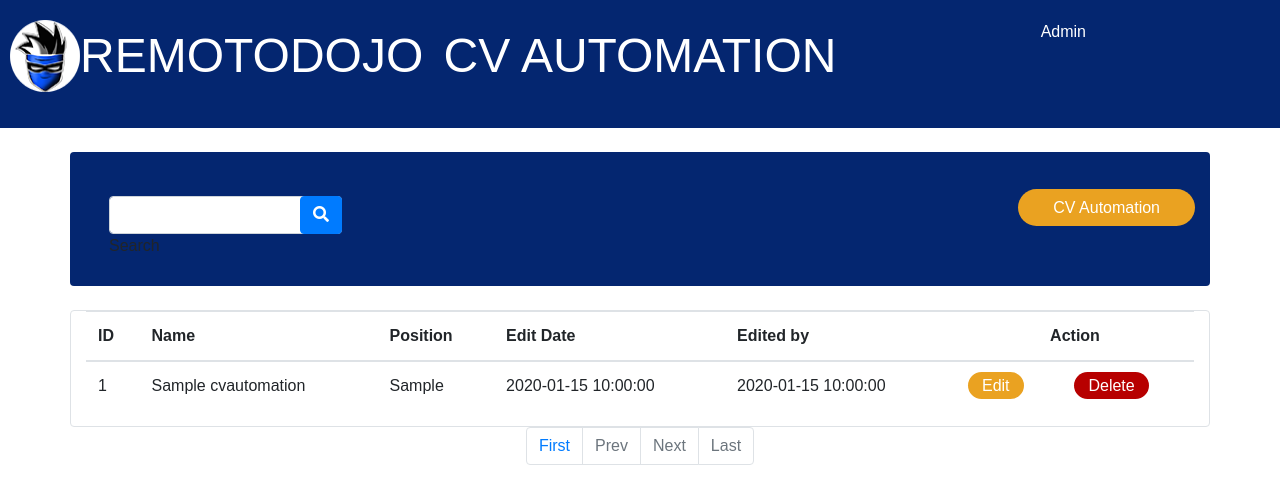
After one commit to mantoy2k13/cvautomation, a PHP site: page /page/page.php in a window 1280 px wide. The commit adds this page. Shown: the top 504 px of the page. Run offline with PHP 8.4, Linux system fonts and the light colour scheme; tables that the repository leaves empty or names only in its code hold one stand-in row (values such as "Sample post"); some libraries are stand-ins or nearby versions.

Commit message:
first done about working experience edit looping

```diff
--- /dev/null
+++ b/css/admin.css
@@ -0,0 +1,37 @@
+*{
+    font-family: 'Montserrat', sans-serif;
+
+}
+.bg-blue{
+    background-color: #042670;
+    padding:20px;
+}
+.threerem{
+    font-size:3rem;
+}
+
+button#search-button {
+    position: absolute;
+    right: 0;
+    overflow: hidden;
+}
+
+a.edit-data {
+    background-color: #EAA221;
+    padding: 5px 14px;
+    border-radius: 35px;
+    color: #ffffff;
+}
+a.delete-data {
+    background-color:#B70000;
+    padding: 5px 14px;
+    border-radius: 35px;
+    color:#fff;
+}
+
+a#cv-convert {
+    background-color: #EAA221;
+    padding: 10px 35px;
+    border-radius: 50px;
+    color: #ffffff;
+}
--- /dev/null
+++ b/page/page.php
@@ -0,0 +1,184 @@
+<?php
+
+$servername  = 'localhost';
+$username    = 'root';
+$password    =  '';
+$dbname      = 'cvautomation';
+$conn = new mysqli($servername, $username, $password ,$dbname);
+    // Check connection
+if ($conn -> connect_errno) {
+        echo "Failed to connect to MySQL: " . $conn -> connect_error;
+        exit();
+}
+?>
+<?php
+$pageno = (isset($_GET['pageno'])) ? $_GET['pageno'] : 1;
+
+$no_of_records_per_page = 5;
+$offset = ($pageno-1) * $no_of_records_per_page;
+
+    $total_pages_sql = "SELECT COUNT(*) FROM cvautomation";
+    $result = mysqli_query($conn,$total_pages_sql);
+    $total_rows = mysqli_fetch_array($result)[0];
+    $total_pages = ceil($total_rows / $no_of_records_per_page);
+
+if(isset($_POST['submit'])){
+    $search = trim($_POST['search']);
+    $total_pages_sql = "SELECT COUNT(*) FROM cvautomation WHERE `name` LIKE '%".$search."%' ";
+    $result = mysqli_query($conn,$total_pages_sql);
+    $total_rows = mysqli_fetch_array($result)[0];
+    $total_pages = ceil($total_rows / $no_of_records_per_page);
+    $sql = "SELECT * FROM cvautomation  WHERE `name` LIKE '%".$search."%'";
+}
+else{
+    $sql = "SELECT * FROM cvautomation LIMIT $offset, $no_of_records_per_page";
+}
+$res_data = mysqli_query($conn,$sql);
+$data = [];
+if(mysqli_num_rows($res_data) > 0 ){
+    while($row = mysqli_fetch_assoc($res_data)){
+        $data[] = $row;
+    }
+}
+
+
+
+
+    // echo $row['name'];
+    mysqli_close($conn);
+
+?>
+<!DOCTYPE html>
+<html>
+<head>
+    <title>CV pagination</title>
+    <!-- Bootstrap CDN -->
+    <link rel="stylesheet" href="../css/admin.css">
+    <link rel="stylesheet" href="https://pro.fontawesome.com/releases/v5.10.0/css/all.css" integrity="sha384-AYmEC3Yw5cVb3ZcuHtOA93w35dYTsvhLPVnYs9eStHfGJvOvKxVfELGroGkvsg+p" crossorigin="anonymous"/>
+    <link rel="preconnect" href="https://fonts.googleapis.com">
+    <link rel="preconnect" href="https://fonts.gstatic.com" crossorigin>
+    <link href="https://fonts.googleapis.com/css2?family=Roboto+Condensed&display=swap" rel="stylesheet">
+    <link rel="stylesheet" href="../css/bootstrap.css">
+    <script src="../js/bootstrap.min.js"></script>
+    <script src="../js/jquery-3.6.0.min.js"></script>
+
+</head>
+<body>
+    <?php
+        // echo '<pre>';
+        //     print_r($data);
+        // echo '</pre>';
+    ?>
+    <div class="row bg-blue">
+        <div class="col-lg-4">
+            <div class="d-flex justify-content-center">
+                <img src="../img/header-mask.png"  alt=""><span class="text-white  threerem"> REMOTODOJO</span>
+            </div>
+        </div>
+        <div class="col-lg-4">
+            <div class="d-flex justify-content-center">
+                <p class="text-white  threerem">CV AUTOMATION</p>
+            </div>
+        </div>
+        <div class="col-lg-4">
+            <div class="d-flex justify-content-center">
+                <p class="text-white">Admin</p>
+            </div>
+        </div>
+    </div>
+     <!-- end row background blue header-->
+    <div class="row mt-4">
+        <div class="container bg-blue rounded">
+            <div class="d-flex justify-content-between">
+                <div class="pl-4 pt-4">
+                    <form action="" method="POST">
+                        <div class="input-group">
+                            <div class="form-outline rounded">
+                                <input  id="search-input" type="search" name="search" id="form1" class="form-control" />
+                                <label class="form-label" for="form1">Search</label>
+                            </div>
+                            <button id="search-button" type="submit" name="submit" class="btn btn-primary">
+                                <i class="fas fa-search"></i>
+                            </button>
+                        </div>
+                    </form>
+                </div>
+                <div class="pl-4 pt-4">
+                    <a href="../index.php?id=0" id="cv-convert" class="" target="_blank">CV Automation</a>
+                </div>
+            </div>
+        </div>
+    </div>
+    <div class="row mt-4">
+        <div class="container border rounded">
+            <table class="table">
+            <thead>
+                <tr>
+                <th>ID</th>
+                <th>Name</th>
+                <th>Position</th>
+                <th>Edit Date</th>
+                <th>Edited by</th>
+                <th colspan="2" class="text-center">Action</th>
+                </tr>
+            </thead>
+            <tbody>
+              <?php foreach($data as $tble_data):?>
+                <tr id="delete<?=$tble_data['id'];?>" >
+                    <td><?=$tble_data['id']?></td>
+                    <td><?=$tble_data['name']?></td>
+                    <td><?=$tble_data['position']?></td>
+                    <td><?=$tble_data['date_edited']?></td>
+                    <td><?=$tble_data['date_edited']?></td>
+                    <td><a class="edit-data" href="../index.php?id=<?=$tble_data['id'];?>">Edit</a></td>
+                    <td><a class="delete-data text-white" href="#" onclick="delete_data(<?=$tble_data['id'];?>)" >Delete</a></td>
+                </tr>
+              <?php endforeach;?>
+            </tbody>
+            </table>
+        </div>
+    </div>
+
+    <div class="row">
+        <div class="container">
+            <div class="d-flex justify-content-center">
+                <nav aria-label="Page navigation example">
+                    <ul class="pagination">
+                        <li class="page-item">
+                            <?php $_GET['pageno'] = 1;?>
+                            <a class="page-link" href="?<?= http_build_query($_GET) ?>">First</a>
+                        </li>
+                        <li class="page-item <?= $pageno <= 1 ? 'disabled' : '';?>">
+                            <?php $_GET['pageno'] = $pageno <= 1 ? '' : $pageno - 1;?>
+                            <a class="page-link" href="?<?=http_build_query($_GET)?>">Prev</a>
+                        </li>
+                        <li class="page-item <?=$pageno >= $total_pages ? 'disabled' : '';?> ">
+                            <?php $_GET['pageno'] = $pageno >= $total_pages ? '': $pageno + 1;?>
+                            <a class="page-link" href="?<?=http_build_query($_GET)?>">Next</a>
+                        </li>
+                        <li class="page-item <?=$pageno == $total_pages ? 'disabled' : '';?> ">
+                            <?php $_GET['pageno'] = $total_pages;?>
+                            <a class="page-link" href="?<?=http_build_query($_GET)?>">Last</a>
+                        </li>
+                    </ul>
+                </nav>
+            </div>
+        </div>
+    </div>
+</body>
+
+<script>
+    function delete_data(id){
+        if(confirm('are You Sure?')) {
+            $.ajax({
+                type:'POST',
+                url:'delete.php',
+                data:{delete_id:id},
+                success: function(data){
+                    $('#delete'+id).hide('slow');
+                }
+            });
+        }
+    }
+</script>
+</html>
```
Also changed, not shown: index.php (+66 -16 lines), page/config.php (added, +17 -0 lines), page/delete.php (added, +17 -0 lines), page/login.php (added, +107 -0 lines), submit.php (+5 -2 lines), img/header-mask.png (added), img/logo-dojo.png (added).
